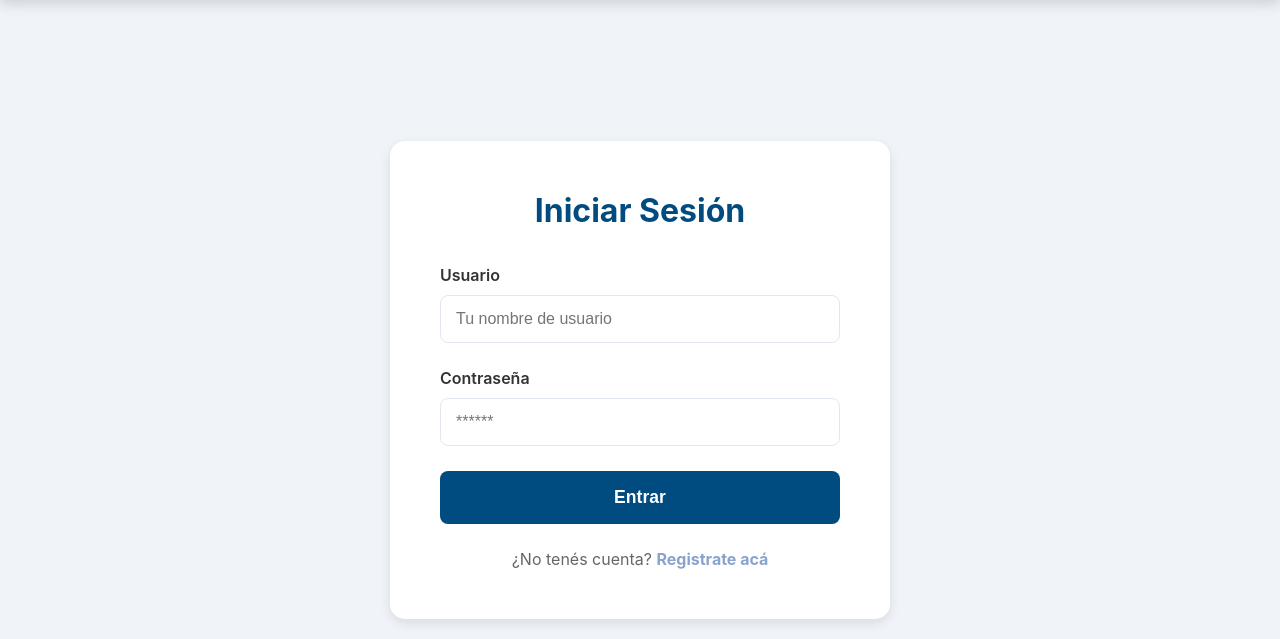
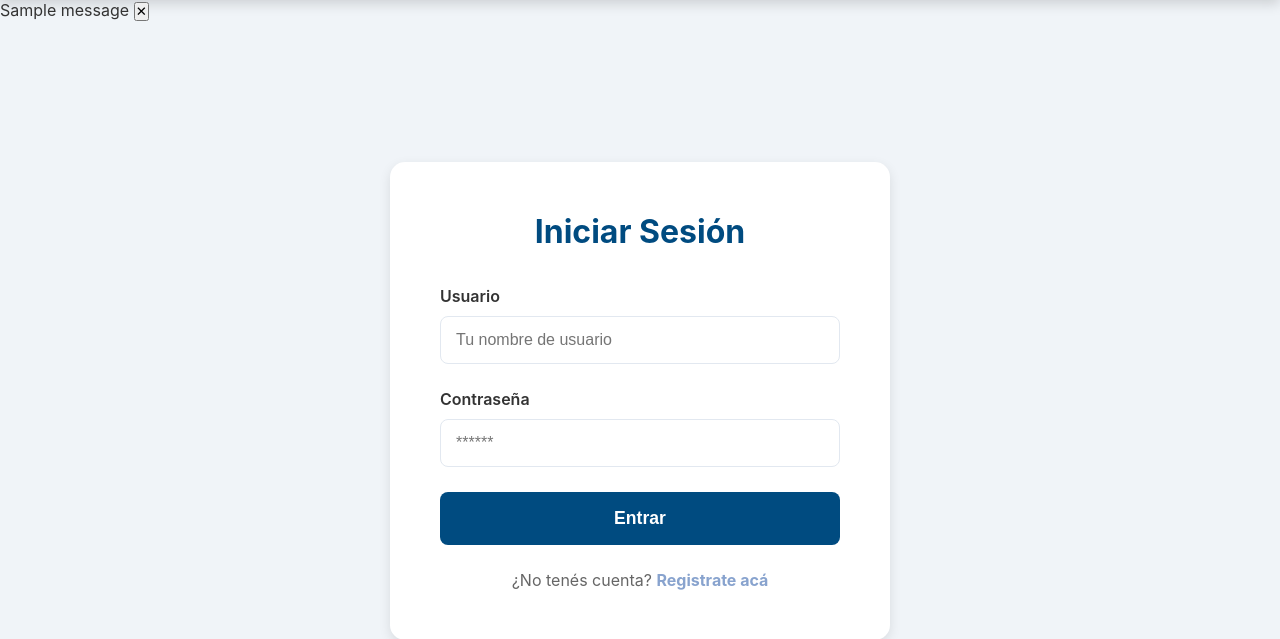
Before and after one commit to aguspm1/cuidapp, a Django app: a page that uses src/core/templates/core/base.html in a window 1280 px wide. Shown: the part 89-728 px from the top of the page. Run offline with Django 5.2, Linux system fonts and the light colour scheme; tables that the repository leaves empty hold one stand-in row (values such as "Sample post"); one stand-in notice (Sample message) is shown.

Commit message:
cambios base.html

```diff
--- a/src/core/templates/core/base.html
+++ b/src/core/templates/core/base.html
@@ -28,7 +28,16 @@
             </nav>
         </div>
     </header>
-
+    {% if messages %}
+        <div class="mensajes-sistema">
+            {% for message in messages %}
+            <div class="mensaje-alerta {{ message.tags }}">
+            {{ message }}
+            <button class="mensaje-cerrar" onclick="this.parentElement.remove()">✕</button>
+        </div>
+    {% endfor %}
+    </div>
+    {% endif %}
     {% block content %}
     {% endblock %}
 
```
